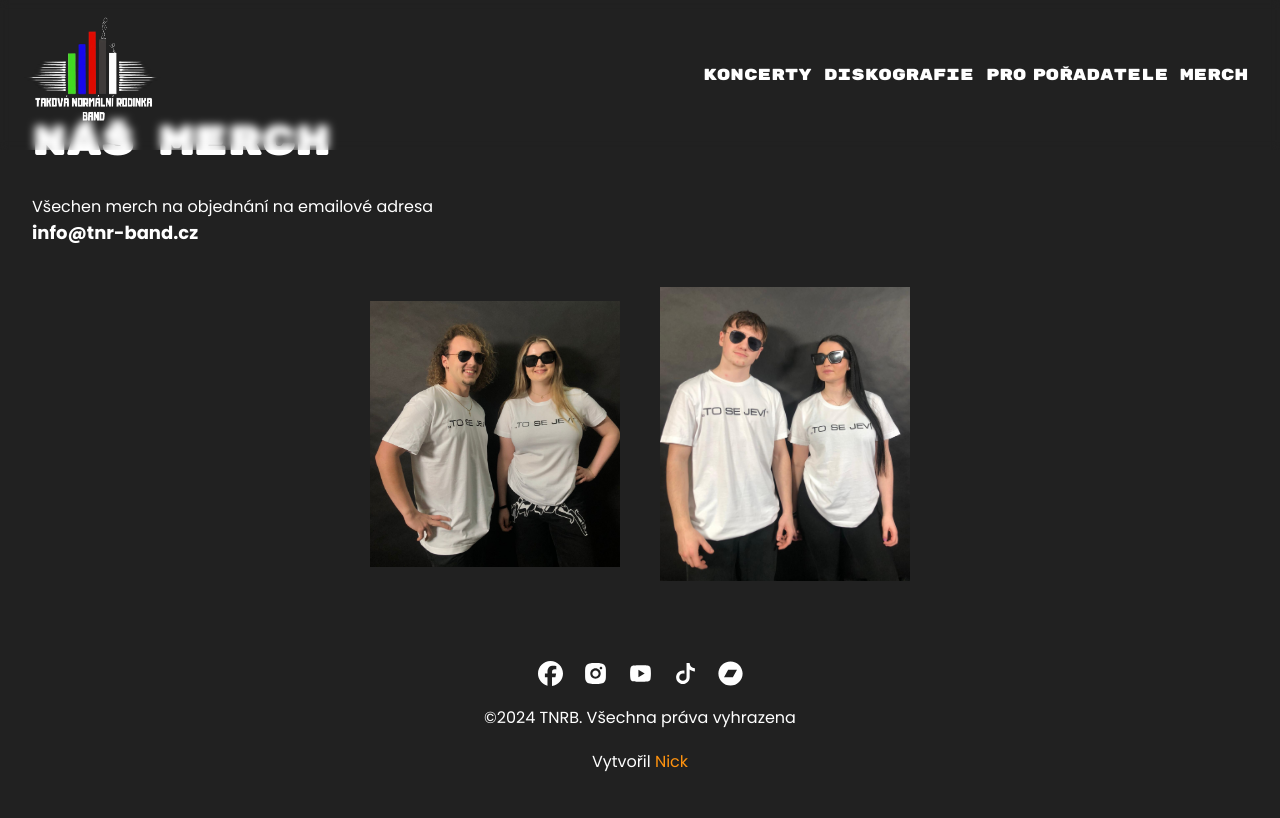
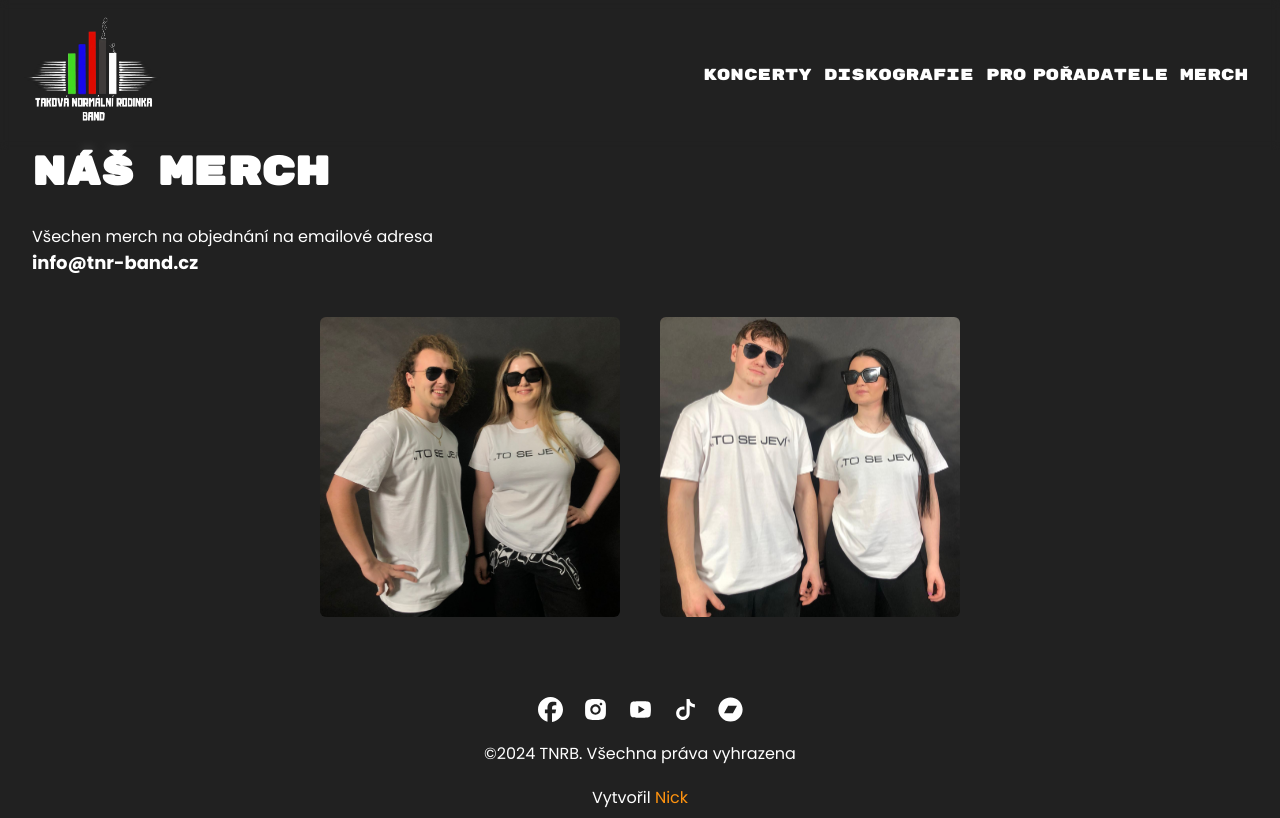
Before and after one commit to Nixk25/Eda, a Next.js app: page /merch in a window 1280 px wide. Built offline with nearby package versions, Linux system fonts and the light colour scheme; no server answers.

Commit message:
merch uprava

```diff
--- a/app/(pages)/merch/page.jsx
+++ b/app/(pages)/merch/page.jsx
@@ -1,9 +1,37 @@
-import merch1 from "../../../public/merch1.jpg";
-import merch2 from "../../../public/merch2.jpg";
+"use client";
+
+import { useState } from "react";
+import { merch } from "@/data/merch";
 import Image from "next/image";
+import { useEffect } from "react";
+
 const Merch = () => {
+  const [selectedImage, setSelectedImage] = useState(null);
+
+  const openModal = (image) => {
+    setSelectedImage(image);
+  };
+
+  const closeModal = () => {
+    setSelectedImage(null);
+  };
+
+  useEffect(() => {
+    const handleEscapeKey = (event) => {
+      if (event.key === "Escape") {
+        closeModal();
+      }
+    };
+
+    document.addEventListener("keydown", handleEscapeKey);
+
+    return () => {
+      document.removeEventListener("keydown", handleEscapeKey);
+    };
+  }, []);
+
   return (
-    <section className="flex items-center justify-center mt-[120px] ">
+    <section className="flex items-center justify-center mt-[150px] ">
       <div className="container">
         <h2 className="pageText">Náš merch </h2>
         <p className="text-center sm:text-start">
@@ -11,9 +39,37 @@ const Merch = () => {
           <span className="text-lg font-bold">info@tnr-band.cz</span>
         </p>
         <div className="flex flex-wrap items-center justify-center w-full gap-10 mt-10">
-          <Image src={merch1} className="object-cover max-w-[250px]" />
-          <Image src={merch2} className="object-cover max-w-[250px] " />
+          {merch.map(({ src, alt }, i) => (
+            <div key={i} className="w-[300px] h-[300px] relative">
+              <Image
+                src={src}
+                className="object-cover w-full h-full rounded-md"
+                alt={alt}
+                onClick={() => openModal(src)}
+                placeholder="blur"
+              />
+            </div>
+          ))}
         </div>
+        {selectedImage && (
+          <div className="fixed inset-0 z-10 flex items-center justify-center w-full h-full bg-black bg-opacity-50">
+            <div className="z-20  h-[90%] p-8 ">
+              <button
+                onClick={closeModal}
+                className="absolute z-20 font-extrabold text-white top-3 right-3"
+              >
+                X
+              </button>
+              <Image
+                height={400}
+                width={400}
+                className="object-contain w-full h-full rounded-md"
+                src={selectedImage}
+                placeholder="blur"
+              />
+            </div>
+          </div>
+        )}
       </div>
     </section>
   );
--- /dev/null
+++ b/data/merch.js
@@ -0,0 +1,13 @@
+import merch1 from "../public/merch1.jpg";
+import merch2 from "../public/merch2.jpg";
+
+export const merch = [
+  {
+    src: merch1,
+    alt: "merch tričko taková normální rodinka band",
+  },
+  {
+    src: merch2,
+    alt: "merch tričko taková normální rodinka band",
+  },
+];
```
